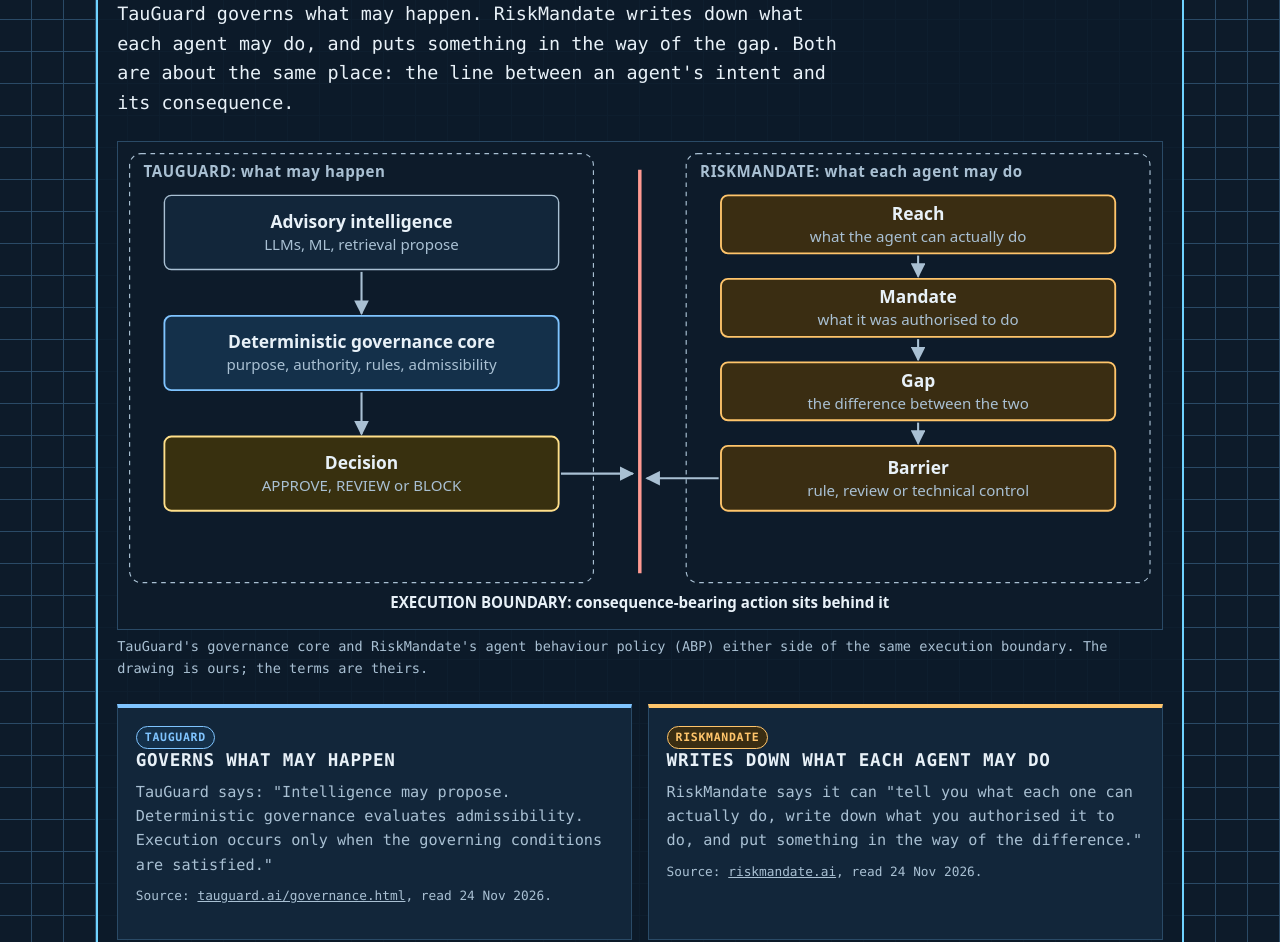
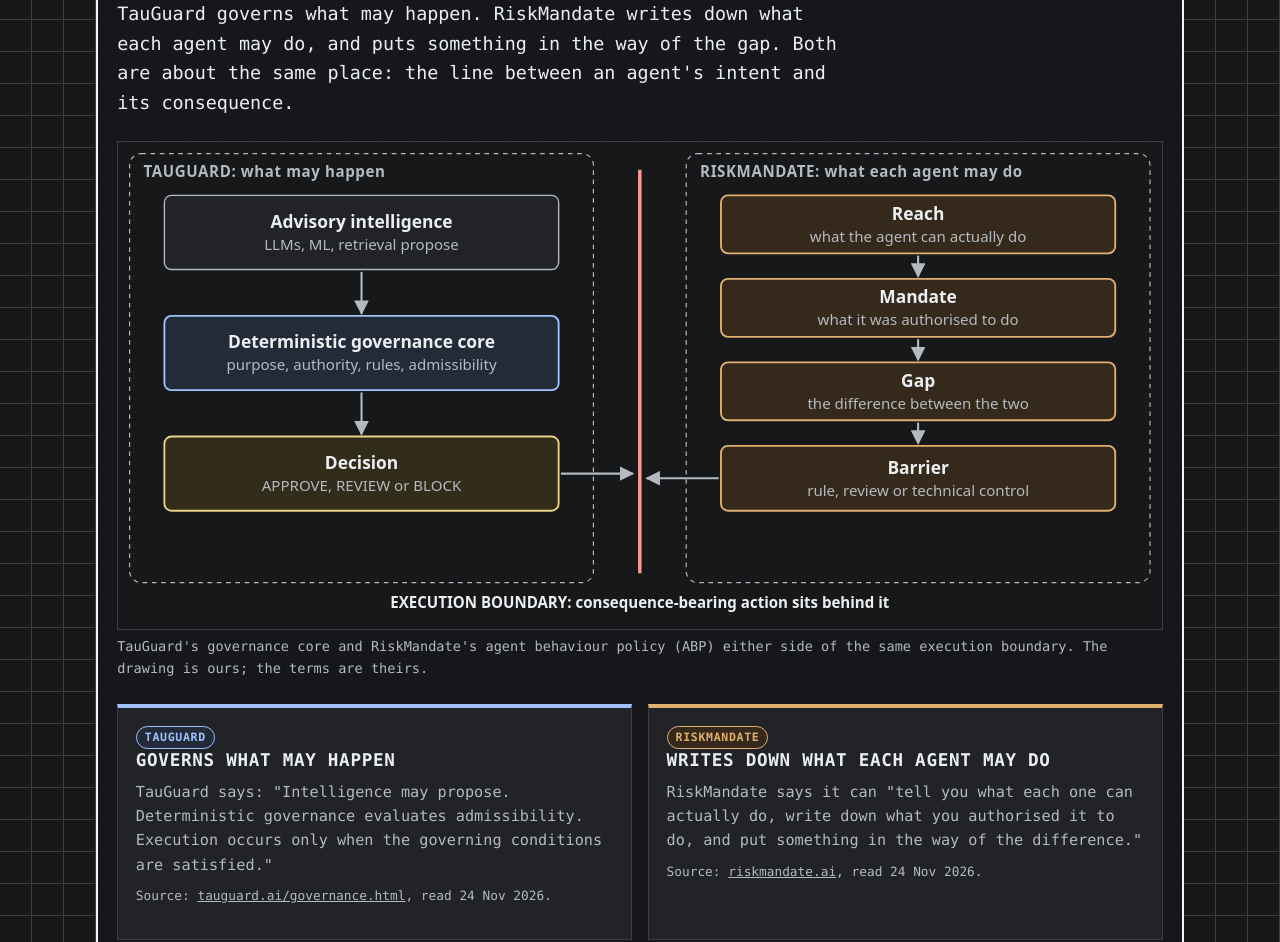
Before and after one commit to SovereignWebsite/Site__Company__TauGuard, a plain HTML site: page site/designs/5/index.html in a window 1280 px wide. Shown: the part 524-1466 px from the top of the page. Drawn offline with Linux system fonts and the light colour scheme.

Commit message:
Blueprint: neutral graphite palette, so it does not echo TauGuard's own dark navy, cyan and amber
Agent: tauguard.a@SovereignWebsite.dinis
Claude-Session: https://claude.ai/code/session_018yvwtN7yEdELAJzf5qHfEt
Co-Authored-By: Claude Sonnet 5.5 <noreply@anthropic.com>

```diff
--- a/site/designs/5/style.css
+++ b/site/designs/5/style.css
@@ -63,7 +63,7 @@ footer a,footer p{overflow-wrap:anywhere}code{font-size:.9em}main a,main code{ov
 .notice .dn{display:block;color:var(--muted);font-size:.85em;margin-top:.15rem}
 @media (max-width:40rem){.notice{padding:.4rem .7rem;font-size:14px}.notice .dn{display:inline;margin-left:.3rem}}
 section.sec{scroll-margin-top:1rem}
-:root{--bg:#0d1b2a;--fg:#e8f1f8;--muted:#a9c0d3;--accent:#6fd3ff;--line:#2a4a66;--panel:#12263a;--tg:#7fc4ff;--tg-bg:#14304a;--rm:#ffc56b;--rm-bg:#3a2d12;--ok:#8be0b0;--ok-bg:#14392b;--warn:#ff9a92;--warn-bg:#3d1c1e;--rev:#ffe08a;--rev-bg:#38300f}
+:root{--bg:#17181a;--fg:#eceff1;--muted:#b4babf;--accent:#f4f4f4;--line:#3a3d42;--panel:#212326;--tg:#9fc2ff;--tg-bg:#232b38;--rm:#e0b070;--rm-bg:#34291b;--ok:#9ad6b4;--ok-bg:#1f3028;--warn:#ff9a92;--warn-bg:#3a2224;--rev:#e8d28a;--rev-bg:#322d1a}
 body{font-family:ui-monospace,SFMono-Regular,Menlo,Consolas,monospace;font-size:16px;background-image:linear-gradient(var(--line) 1px,transparent 1px),linear-gradient(90deg,var(--line) 1px,transparent 1px);background-size:32px 32px;background-position:-1px -1px}
 body>*{position:relative}
 h1,h2,h3{font-family:ui-monospace,SFMono-Regular,Menlo,Consolas,monospace;text-transform:uppercase;letter-spacing:.04em}h1{font-size:clamp(1.6rem,5vw,2.4rem)}h2{font-size:1.2rem}h3{font-size:1rem}
@@ -74,7 +74,7 @@ main,.top{max-width:70rem}
 .tiles a{display:block;border:1px solid var(--accent);padding:.6rem .8rem;background:var(--panel);text-decoration:none;font-weight:700;color:var(--fg)}
 .tiles a span{display:block;color:var(--accent);font-size:.8rem}
 .tiles a:hover,.tiles a:focus-visible{background:var(--accent);color:var(--bg)}.tiles a:hover span,.tiles a:focus-visible span{color:var(--bg)}
-.sheet{border:2px solid var(--accent);background:rgba(13,27,42,.92);margin:2rem 0;padding:1rem 1.2rem 0;position:relative}
+.sheet{border:2px solid var(--accent);background:rgba(23,24,26,.94);margin:2rem 0;padding:1rem 1.2rem 0;position:relative}
 .sheet .tb{display:flex;justify-content:space-between;gap:1rem;flex-wrap:wrap;border-top:1px solid var(--accent);margin:1.2rem -1.2rem 0;padding:.4rem 1.2rem;font-size:.8rem;color:var(--muted)}
 .card,.prop-box,.fig svg,table{border-radius:0}.fig svg{background:var(--bg)}
 footer,.family-credit{font-family:system-ui,sans-serif}
```
Also changed, not shown: site/designs/index.html (+1 -1 lines), 2 other files.
